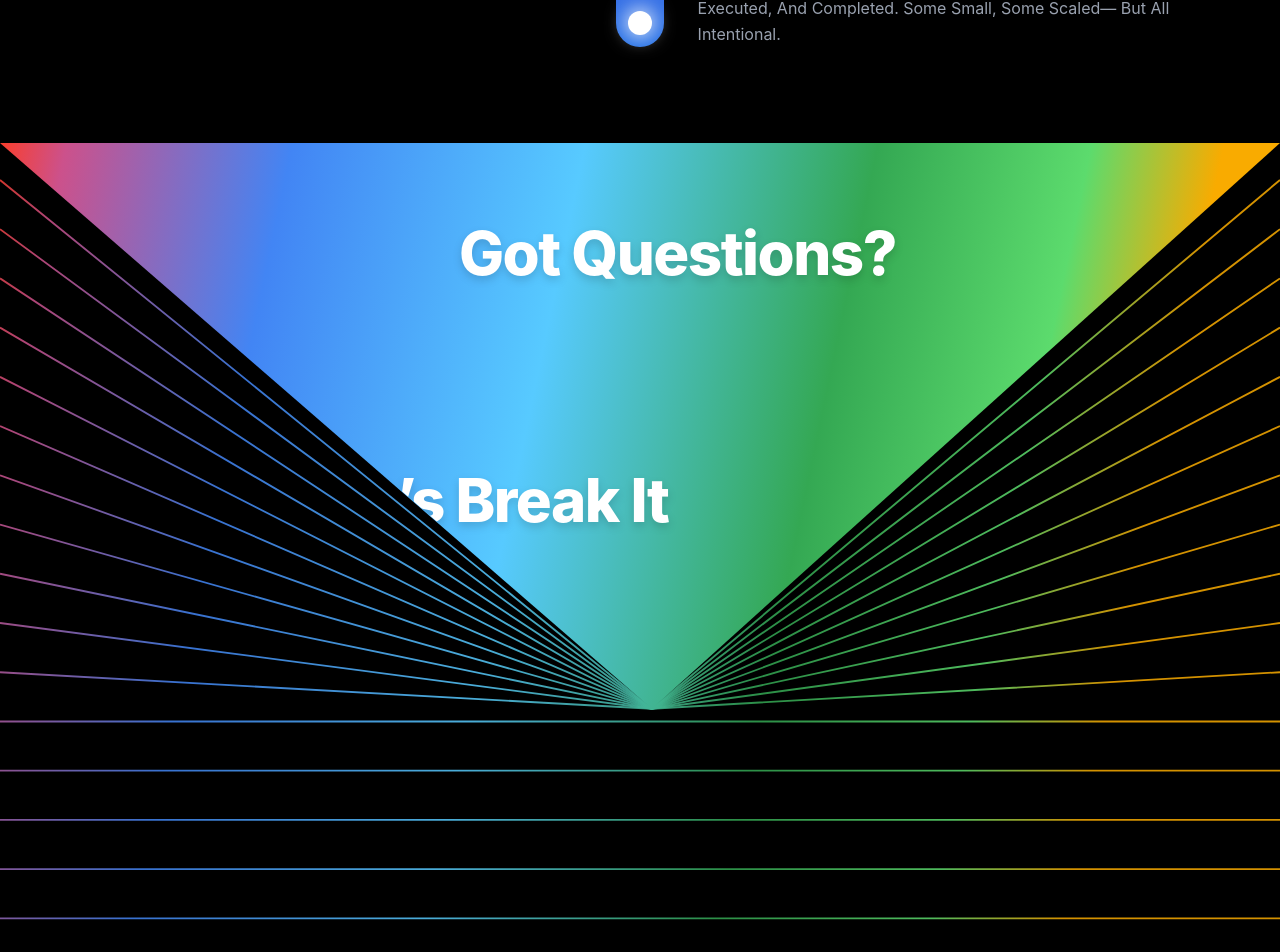
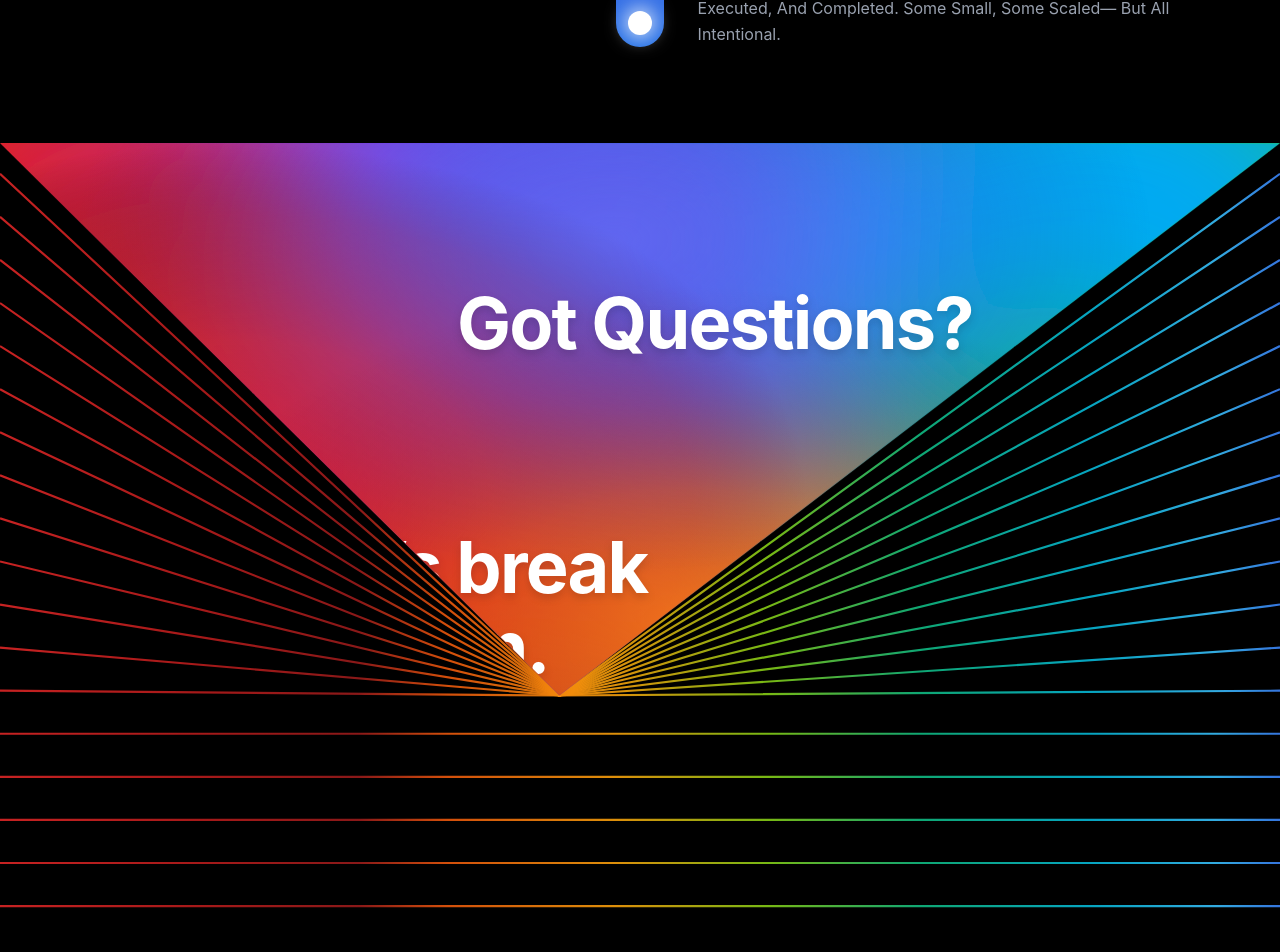
Before and after one commit to GDGVIT/Devjams26-Frontend, a Next.js app in the folder devjams/: page / in a window 1280 px wide. Shown: the part 3511-4463 px from the top of the page. Built offline with nearby package versions, Linux system fonts and the light colour scheme; a web font is replaced by a local one.

Commit message:
fix: ui fixes

```diff
--- a/devjams/components/faqs/FAQsTabs.tsx
+++ b/devjams/components/faqs/FAQsTabs.tsx
@@ -15,7 +15,7 @@ export function FAQsTabs({
   onSelectCategory,
 }: FAQsTabsProps) {
   return (
-    <div className="flex items-center justify-center w-full my-3 sm:my-5 px-2">
+    <div className="flex items-center justify-center w-full my-1 sm:my-2 px-2">
       <div className="inline-flex items-center gap-1 sm:gap-2 p-1 rounded-full bg-white/5 border border-white/10 backdrop-blur-md">
         {categories.map((cat) => {
           const isActive = cat.id === activeCategoryId;
--- a/devjams/components/footer/FooterHeader.tsx
+++ b/devjams/components/footer/FooterHeader.tsx
@@ -12,10 +12,10 @@ export function FooterHeader() {
           whileInView={{ opacity: 1, y: 0 }}
           viewport={{ once: true }}
           transition={{ duration: 0.6 }}
-          className="font-bold text-white tracking-tight max-w-4xl leading-[1.08] break-words"
-          style={{ fontSize: "clamp(2rem, 5.2vw, 84px)" }}
+          className="font-normal font-[400] text-white tracking-tight max-w-6xl leading-[0.96] break-words"
+          style={{ fontSize: "clamp(2.5rem, 8vw, 140px)" }}
         >
-          Wanna build something cool?
+          Wanna do something cool?
         </motion.h2>
 
         {/* Social Icons */}
--- a/devjams/components/got-questions/GotQuestionsGraphic.tsx
+++ b/devjams/components/got-questions/GotQuestionsGraphic.tsx
@@ -7,18 +7,18 @@ interface GotQuestionsGraphicProps {
   apexY: MotionValue<number>;
 }
 
-// 16 baseline Y coordinates for horizontal background lines
+// 18 baseline Y coordinates for horizontal background lines fanning from apex
 const LINE_BASELINE_Y = [
-  30, 70, 110, 150, 190, 230, 270, 310, 350, 390, 430, 470, 510, 550, 590, 630
+  25, 60, 95, 130, 165, 200, 235, 270, 305, 340, 375, 410, 445, 480, 515, 550, 585, 620
 ];
 
 function BentLine({ y0, apexX, apexY }: { y0: number; apexX: MotionValue<number>; apexY: MotionValue<number> }) {
   const d = useTransform([apexX, apexY], (values: number[]) => {
-    const x = values[0] ?? 600;
+    const x = values[0] ?? 550;
     const y = values[1] ?? 0;
     // Only bend a line toward the apex if the apex is BELOW the line's baseline.
     // Math.max(y, y0) means:
-    //   - if apexY < y0: vertex snaps to y0 → flat horizontal line (State 1)
+    //   - if apexY < y0: vertex snaps to y0 → flat horizontal line
     //   - if apexY >= y0: vertex drops to apexY → V-shape converging to apex
     const vertexY = Math.max(y, y0);
     return `M 0 ${y0} L ${x.toFixed(1)} ${vertexY.toFixed(1)} L 1000 ${y0}`;
@@ -27,18 +27,18 @@ function BentLine({ y0, apexX, apexY }: { y0: number; apexX: MotionValue<number>
   return (
     <motion.path
       d={d as any}
-      stroke="url(#spectrumGradient)"
-      strokeWidth="1.5"
-      strokeOpacity="0.85"
+      stroke="url(#linesSpectrumGradient)"
+      strokeWidth="1.75"
+      strokeOpacity="0.9"
       fill="none"
     />
   );
 }
 
 export function GotQuestionsGraphic({ apexX, apexY }: GotQuestionsGraphicProps) {
-  // Polygon path definition starting at top edge (y=0) to apex (apexX, apexY)
+  // Polygon path definition starting at top edge (0 0 to 1000 0) to apex (apexX, apexY)
   const trianglePath = useTransform([apexX, apexY], (values: number[]) => {
-    const x = values[0] ?? 600;
+    const x = values[0] ?? 550;
     const y = values[1] ?? 0;
     return `M 0 0 L 1000 0 L ${x.toFixed(1)} ${y.toFixed(1)} Z`;
   });
@@ -50,22 +50,96 @@ export function GotQuestionsGraphic({ apexX, apexY }: GotQuestionsGraphicProps)
       preserveAspectRatio="none"
     >
       <defs>
-        {/* User-defined spectrum gradient (top-left to top-right vector so all 7 colors are fully visible inside the triangle):
-            #FA3E2C (Minimal Red) → #CC518B (Pink) → #4285F4 (Blue) → #57CAFF (Sky Blue) → #34A853 (Green) → #5CDB6D (Light Green) → #F9AB00 (Minimal Yellow) */}
+        {/* Lines Spectrum Gradient matching the ray colors from left (Crimson/Red) to apex to right (Amber -> Lime -> Green -> Cyan -> Blue) */}
         <linearGradient
-          id="spectrumGradient"
+          id="linesSpectrumGradient"
           gradientUnits="userSpaceOnUse"
-          x1="0" y1="0" x2="1000" y2="200"
+          x1="0"
+          y1="0"
+          x2="1000"
+          y2="0"
         >
-          <stop offset="0%"   stopColor="#FA3E2C" />
-          <stop offset="5%"   stopColor="#CC518B" />
-          <stop offset="22%"  stopColor="#4285F4" />
-          <stop offset="44%"  stopColor="#57CAFF" />
-          <stop offset="66%"  stopColor="#34A853" />
-          <stop offset="82%"  stopColor="#5CDB6D" />
-          <stop offset="92%"  stopColor="#F9AB00" />
-          <stop offset="100%" stopColor="#F9AB00" />
+          <stop offset="0%" stopColor="#DC2626" />
+          <stop offset="15%" stopColor="#B91C1C" />
+          <stop offset="28%" stopColor="#991B1B" />
+          <stop offset="35%" stopColor="#EA580C" />
+          <stop offset="48%" stopColor="#F59E0B" />
+          <stop offset="60%" stopColor="#84CC16" />
+          <stop offset="72%" stopColor="#10B981" />
+          <stop offset="85%" stopColor="#06B6D4" />
+          <stop offset="95%" stopColor="#38BDF8" />
+          <stop offset="100%" stopColor="#3B82F6" />
         </linearGradient>
+
+        {/* Base linear gradient across the top boundary of the triangle */}
+        <linearGradient
+          id="triangleBaseGradient"
+          gradientUnits="userSpaceOnUse"
+          x1="0"
+          y1="0"
+          x2="1000"
+          y2="0"
+        >
+          <stop offset="0%" stopColor="#DC2626" />
+          <stop offset="30%" stopColor="#7C3AED" />
+          <stop offset="60%" stopColor="#0284C7" />
+          <stop offset="85%" stopColor="#10B981" />
+          <stop offset="100%" stopColor="#22C55E" />
+        </linearGradient>
+
+        {/* Central Warm Sunset Glow — positioned towards center-right so left stays deep red */}
+        <radialGradient
+          id="centerOrangeGlow"
+          cx="54%"
+          cy="60%"
+          r="42%"
+          fx="54%"
+          fy="60%"
+        >
+          <stop offset="0%" stopColor="#FF7A18" stopOpacity="0.75" />
+          <stop offset="40%" stopColor="#EA580C" stopOpacity="0.45" />
+          <stop offset="75%" stopColor="#991B1B" stopOpacity="0.15" />
+          <stop offset="100%" stopColor="#450A0A" stopOpacity="0" />
+        </radialGradient>
+
+        {/* Left Rich Red Radial Glow */}
+        <radialGradient
+          id="leftRedGlow"
+          cx="18%"
+          cy="45%"
+          r="45%"
+          fx="18%"
+          fy="45%"
+        >
+          <stop offset="0%" stopColor="#E11D48" stopOpacity="0.85" />
+          <stop offset="45%" stopColor="#DC2626" stopOpacity="0.7" />
+          <stop offset="80%" stopColor="#991B1B" stopOpacity="0.4" />
+          <stop offset="100%" stopColor="#450A0A" stopOpacity="0" />
+        </radialGradient>
+
+        {/* Top Purple Radial Highlight */}
+        <radialGradient
+          id="topPurpleGlow"
+          cx="48%"
+          cy="12%"
+          r="42%"
+          fx="48%"
+          fy="12%"
+        >
+          <stop offset="0%" stopColor="#6366F1" stopOpacity="0.9" />
+          <stop offset="50%" stopColor="#4F46E5" stopOpacity="0.5" />
+          <stop offset="100%" stopColor="#312E81" stopOpacity="0" />
+        </radialGradient>
+
+        {/* Soft Gaussian blur for mesh gradient blending */}
+        <filter id="meshGlow" x="-30%" y="-30%" width="160%" height="160%">
+          <feGaussianBlur stdDeviation="65" result="blur" />
+        </filter>
+
+        {/* Dynamic triangle clip path */}
+        <clipPath id="triangleClip">
+          <motion.path d={trianglePath as any} />
+        </clipPath>
       </defs>
 
       {/* Background Bending Lines — coloured by position matching spectrum */}
@@ -75,8 +149,46 @@ export function GotQuestionsGraphic({ apexX, apexY }: GotQuestionsGraphicProps)
         ))}
       </g>
 
-      {/* Triangle fill — matching spectrum gradient */}
-      <motion.path d={trianglePath as any} fill="url(#spectrumGradient)" />
+      {/* Triangle fill with layered mesh gradient */}
+      <g clipPath="url(#triangleClip)">
+        {/* Base Gradient Layer */}
+        <rect width="1000" height="650" fill="url(#triangleBaseGradient)" />
+
+        {/* Blurred Color Blobs for rich mesh transition */}
+        <g filter="url(#meshGlow)">
+          {/* Upper Left Deep Red / Crimson Blob */}
+          <ellipse cx="140" cy="180" rx="220" ry="200" fill="#E11D48" opacity="0.95" />
+
+          {/* Lower Left Rich Crimson / Red Blob extending all the way down to apex */}
+          <ellipse cx="180" cy="440" rx="210" ry="230" fill="#DC2626" opacity="0.95" />
+
+          {/* Left Flank Base Red */}
+          <ellipse cx="80" cy="320" rx="160" ry="240" fill="#B91C1C" opacity="0.9" />
+
+          {/* Upper Center Indigo / Purple Blob */}
+          <ellipse cx="480" cy="80" rx="240" ry="160" fill="#6366F1" opacity="0.9" />
+
+          {/* Top-Right Sky Blue / Cyan Blob */}
+          <ellipse cx="850" cy="100" rx="230" ry="190" fill="#00A8FF" opacity="0.95" />
+
+          {/* Mid-Right Emerald Green Blob */}
+          <ellipse cx="820" cy="360" rx="210" ry="230" fill="#10B981" opacity="0.95" />
+
+          {/* Lime / Yellow-Green Accent on Right Flank */}
+          <ellipse cx="720" cy="470" rx="170" ry="170" fill="#84CC16" opacity="0.85" />
+
+          {/* Warm Amber / Sunset Orange Glow — centered more to the middle-right */}
+          <ellipse cx="500" cy="430" rx="200" ry="180" fill="#FF7A18" opacity="0.85" />
+
+          {/* Apex Convergence Dark Crimson / Burgundy */}
+          <ellipse cx="260" cy="620" rx="180" ry="140" fill="#7F1D1D" opacity="0.95" />
+        </g>
+
+        {/* Layered Radial Light Highlights */}
+        <rect width="1000" height="650" fill="url(#leftRedGlow)" />
+        <rect width="1000" height="650" fill="url(#centerOrangeGlow)" />
+        <rect width="1000" height="650" fill="url(#topPurpleGlow)" opacity="0.6" />
+      </g>
     </svg>
   );
 }
--- a/devjams/components/got-questions/GotQuestionsHeading.tsx
+++ b/devjams/components/got-questions/GotQuestionsHeading.tsx
@@ -2,7 +2,7 @@
 
 export function GotQuestionsHeading() {
   return (
-    <div className="absolute right-[10%] min-[400px]:right-[18%] sm:right-[26%] md:right-[30%] top-[4%] min-[400px]:top-[6%] sm:top-[8%] md:top-[10%] text-white font-extrabold text-xl min-[400px]:text-3xl sm:text-5xl md:text-6xl tracking-tight drop-shadow-lg whitespace-nowrap">
+    <div className="absolute right-[8%] sm:right-[14%] md:right-[20%] lg:right-[24%] top-[12%] sm:top-[15%] md:top-[18%] text-white font-bold text-3xl sm:text-5xl md:text-6xl lg:text-7xl tracking-tight drop-shadow-lg whitespace-nowrap select-none">
       Got Questions?
     </div>
   );
--- a/devjams/components/got-questions/GotQuestionsSubHeading.tsx
+++ b/devjams/components/got-questions/GotQuestionsSubHeading.tsx
@@ -2,8 +2,8 @@
 
 export function GotQuestionsSubHeading() {
   return (
-    <div className="absolute left-[10%] min-[400px]:left-[16%] sm:left-[20%] md:left-[24%] top-[28%] sm:top-[36%] md:top-[40%] text-white font-extrabold text-xl min-[400px]:text-3xl sm:text-5xl md:text-6xl tracking-tight leading-tight max-w-[160px] min-[400px]:max-w-[240px] sm:max-w-[340px] md:max-w-[420px] drop-shadow-lg">
-      Let’s Break It Down
+    <div className="absolute left-[8%] sm:left-[14%] md:left-[18%] lg:left-[22%] top-[40%] sm:top-[44%] md:top-[48%] text-white font-bold text-3xl sm:text-5xl md:text-6xl lg:text-7xl tracking-tight leading-[1.12] max-w-[280px] sm:max-w-[380px] md:max-w-[480px] drop-shadow-lg select-none">
+      Let’s break<br />it down.
     </div>
   );
 }
--- a/devjams/components/sections/FAQs.tsx
+++ b/devjams/components/sections/FAQs.tsx
@@ -13,12 +13,12 @@ export function FAQs() {
     FAQ_CATEGORIES.find((cat) => cat.id === activeCategoryId) || FAQ_CATEGORIES[0];
 
   return (
-    <section className="relative w-full min-h-screen py-6 sm:py-8 md:py-10 bg-black text-white overflow-hidden flex flex-col justify-start">
+    <section className="relative w-full min-h-screen py-3 sm:py-5 md:py-6 bg-black text-white overflow-hidden flex flex-col justify-start">
       {/* Full-bleed Header — icons touch viewport edges */}
       <FAQsHeader />
 
       {/* Padded inner container for tabs + content */}
-      <div className="max-w-[1200px] w-full mx-auto px-4 sm:px-8 md:px-12 flex flex-col items-center">
+      <div className="max-w-[1300px] w-full mx-auto px-4 sm:px-8 md:px-12 flex flex-col items-center">
         {/* Tab Switcher */}
         <FAQsTabs
           categories={FAQ_CATEGORIES}
--- a/devjams/components/sections/GotQuestions.tsx
+++ b/devjams/components/sections/GotQuestions.tsx
@@ -16,17 +16,17 @@ export function GotQuestions() {
   });
 
   // Apex interpolation matching States 1 -> 2 -> 3 -> 4:
-  // State 1 (progress 0.0): apexX = 600, apexY = 0 (collapsed at top edge, flat horizontal lines)
-  // State 2 (progress 0.3): apexX = 600, apexY = 160 (shallow V-shape enters top edge, lines bend)
-  // State 3 (progress 0.6): apexX = 600, apexY = 400 (deep V-shape extends down)
-  // State 4 (progress 1.0): apexX = 220, apexY = 650 (apex touches the very bottom edge y=650)
-  const apexX = useTransform(scrollYProgress, [0, 0.6, 1], [600, 600, 220]);
+  // State 1 (progress 0.0): apexX = 550, apexY = 0 (collapsed at top edge, flat horizontal lines)
+  // State 2 (progress 0.3): apexX = 550, apexY = 160 (shallow V-shape enters top edge, lines bend)
+  // State 3 (progress 0.6): apexX = 480, apexY = 400 (deep V-shape extends down)
+  // State 4 (progress 1.0): apexX = 260, apexY = 650 (apex touches the bottom edge at x=260)
+  const apexX = useTransform(scrollYProgress, [0, 0.6, 1], [550, 480, 260]);
   const apexY = useTransform(scrollYProgress, [0, 0.3, 0.6, 1], [0, 160, 400, 650]);
 
-  // Geometric clip-path mask matching the orange triangle polygon expansion in real time
+  // Geometric clip-path mask matching the triangle polygon expansion in real time
   // SVG viewBox is 1000 x 650 -> apexX / 10 = %, apexY / 6.5 = %
   const clipPath = useTransform([apexX, apexY], (values: number[]) => {
-    const x = ((values[0] ?? 600) / 10).toFixed(2);
+    const x = ((values[0] ?? 550) / 10).toFixed(2);
     const y = ((values[1] ?? 0) / 6.5).toFixed(2);
     return `polygon(0% 0%, 100% 0%, ${x}% ${y}%)`;
   });
```
Also changed, not shown: devjams/components/faqs/FAQsList.tsx (+14 -5 lines).
